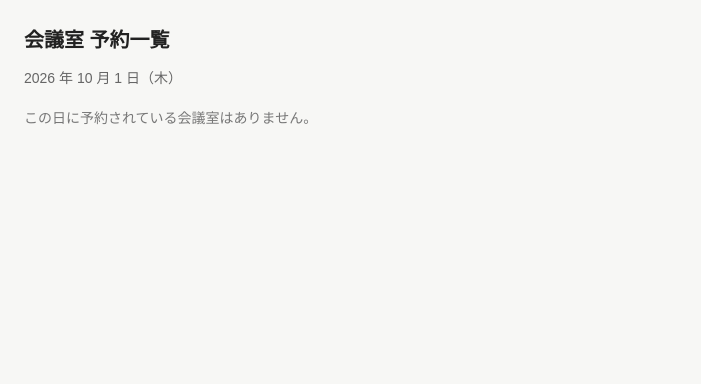
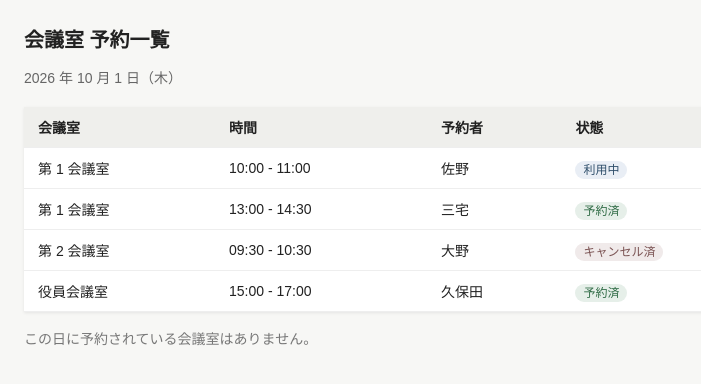
Before and after one commit to Haruki-Ito-dsukao/meeting-room-mock, a plain HTML site: page index.html in a window 1280 px wide. Shown: the whole page, without its empty margins (0-701 px from the left). Drawn offline with Linux system fonts and the light colour scheme.

Commit message:
Update index.html　元に戻す

```diff
--- a/index.html
+++ b/index.html
@@ -38,7 +38,42 @@
 <body>
  <h1>会議室 予約一覧</h1>
  <p class="date">2026 年 10 月 1 日（木）</p>
-
+ <table>
+ <thead>
+ <tr>
+ <th>会議室</th>
+ <th>時間</th>
+ <th>予約者</th>
+ <th>状態</th>
+ </tr>
+ </thead>
+ <tbody>
+ <tr>
+ <td>第 1 会議室</td>
+ <td>10:00 - 11:00</td>
+ <td>佐野</td>
+ <td><span class="status using">利用中</span></td>
+ </tr>
+ <tr>
+ <td>第 1 会議室</td>
+ <td>13:00 - 14:30</td>
+ <td>三宅</td>
+ <td><span class="status booked">予約済</span></td>
+ </tr>
+ <tr>
+ <td>第 2 会議室</td>
+ <td>09:30 - 10:30</td>
+ <td>大野</td>
+ <td><span class="status canceled">キャンセル済</span></td>
+ </tr>
+ <tr>
+ <td>役員会議室</td>
+ <td>15:00 - 17:00</td>
+ <td>久保田</td>
+ <td><span class="status booked">予約済</span></td>
+ </tr>
+ </tbody>
+ </table>
  <p class="empty">この日に予約されている会議室はありません。</p>
 </body>
 </html>
```
